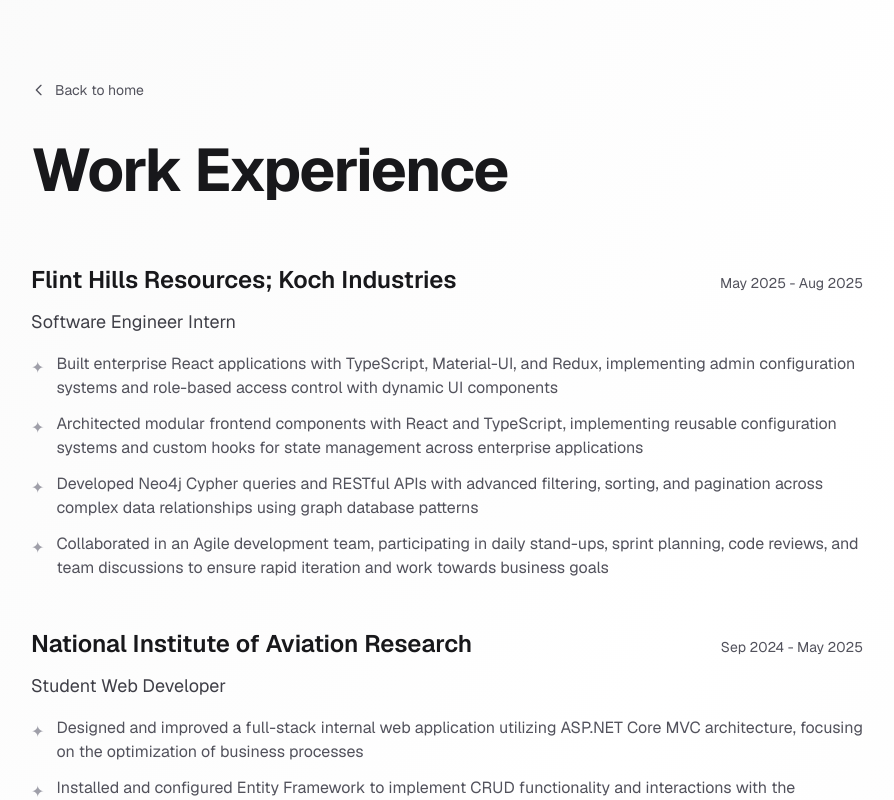
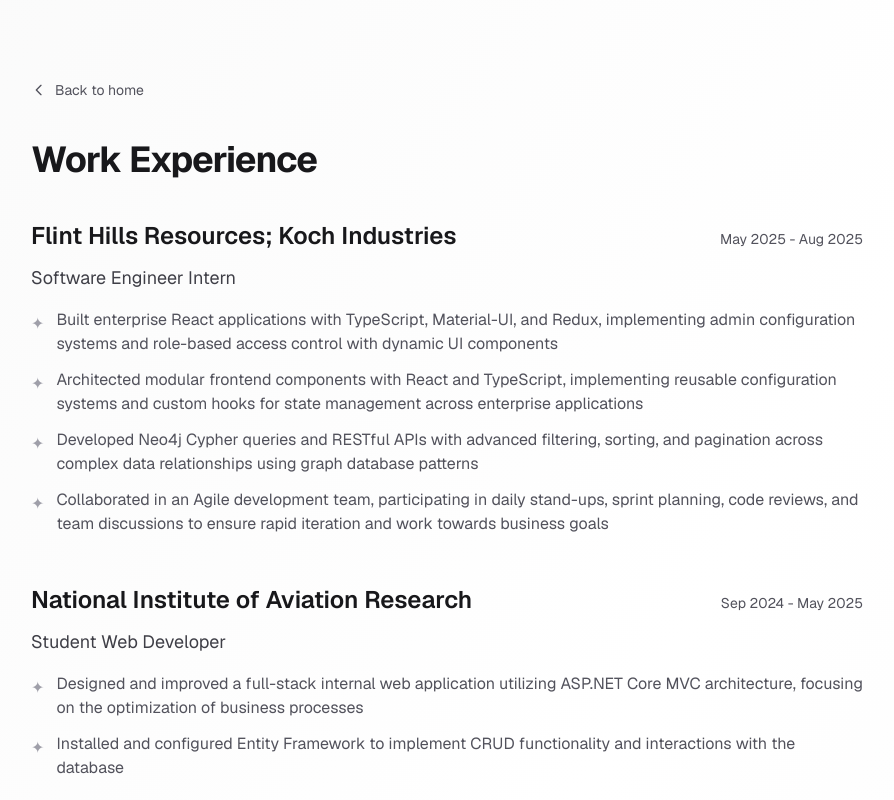
Before and after one commit to Loganaan/personal-website, a Next.js app: page /work in a window 1280 px wide. Shown: the top 800 px of the page, without its empty margins (193-1087 px from the left). Built offline with nearby package versions, Linux system fonts and the light colour scheme.

Commit message:
Updated formatting on experience page

```diff
--- a/app/work/page.tsx
+++ b/app/work/page.tsx
@@ -5,7 +5,7 @@
     <div className="min-h-screen bg-gradient-to-br from-zinc-50 via-white to-zinc-50 dark:from-zinc-950 dark:via-zinc-900 dark:to-zinc-950">
       <div className="max-w-4xl mx-auto px-6 py-12 sm:px-8 sm:py-20">
         {/* Header */}
-        <div className="mb-16">
+        <div>
           <Link
             href="/"
             className="inline-flex items-center gap-2 text-sm text-zinc-600 dark:text-zinc-400 hover:text-zinc-900 dark:hover:text-zinc-100 mb-10 transition-colors group"
@@ -15,11 +15,11 @@
             </svg>
             Back to home
           </Link>
-          <h1 className="text-5xl sm:text-6xl font-bold tracking-tight text-zinc-900 dark:text-zinc-50 mb-4">Work Experience</h1>
         </div>
 
         {/* Work Experience */}
         <section className="mb-24">
+          <h1 className="text-4xl font-bold tracking-tight text-zinc-900 dark:text-zinc-50 mb-10">Work Experience</h1>
           <div className="space-y-12">
             {/* Software Engineer Intern */}
             <div>
```
